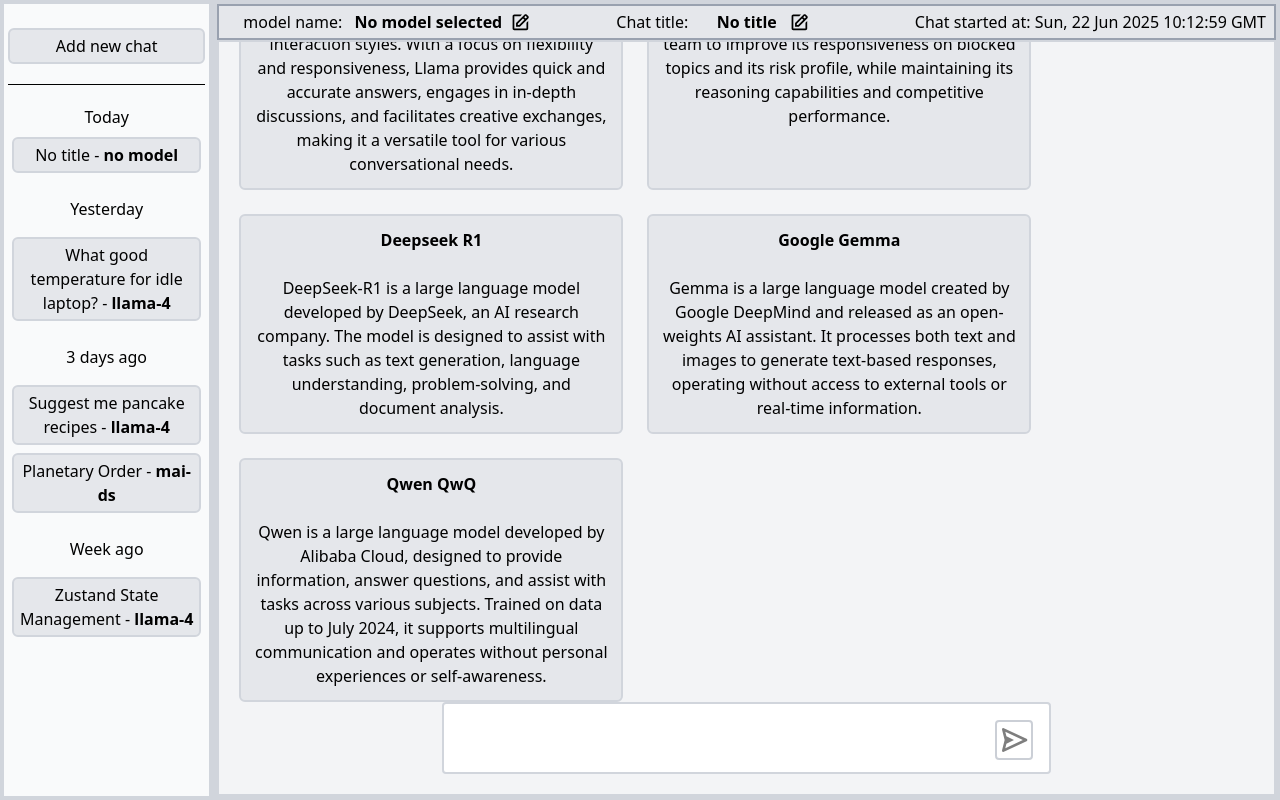
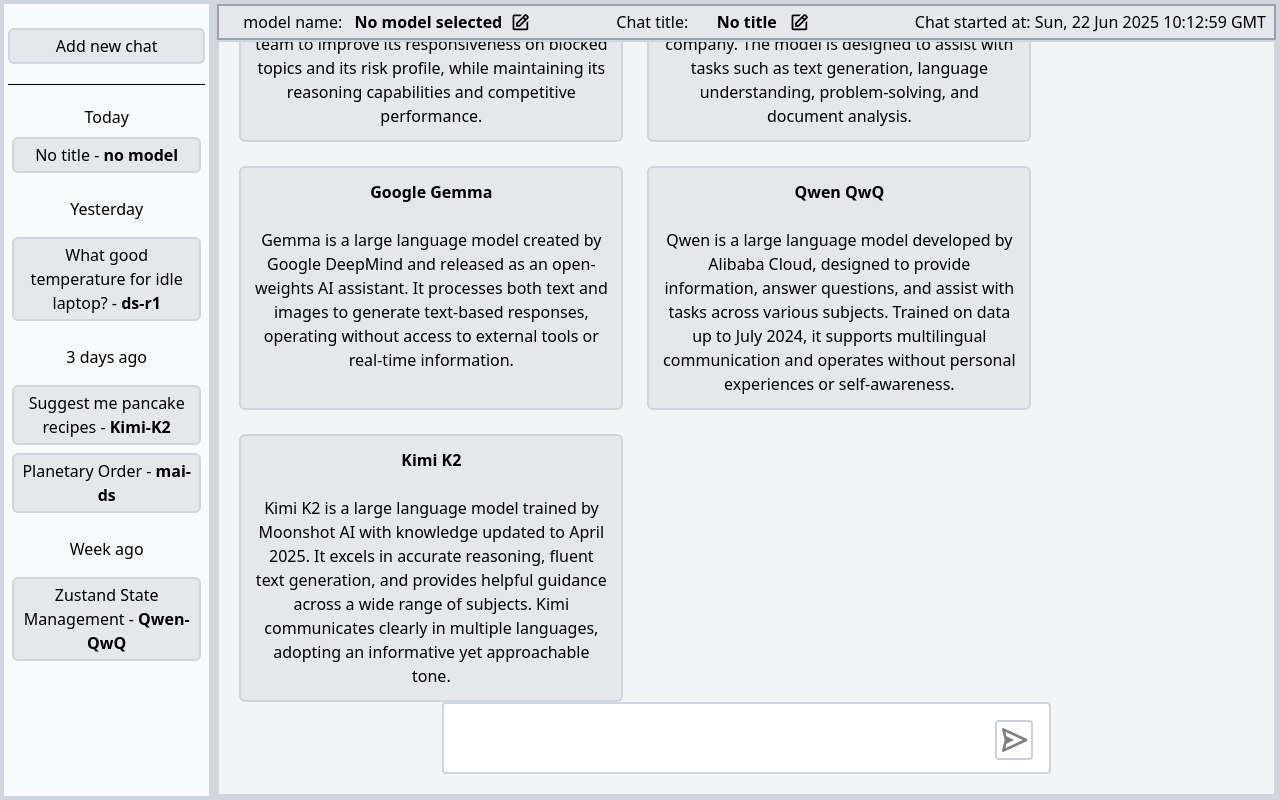
Before and after one commit to BMike903/LLM-front, a React (Vite) app: page / in a window 1280 px wide. Built offline with nearby package versions, Linux system fonts and the light colour scheme.

Commit message:
changed model, llama charged payment

```diff
--- a/src/constants/models.ts
+++ b/src/constants/models.ts
@@ -1,12 +1,12 @@
 import { ModelsList } from "../types/models";
 
 export const models: ModelsList = {
-  "llama-4": {
+  /* "llama-4": {
     name: "LLAMA-4 SCOUT",
     APIName: "meta-llama/llama-4-scout:free",
     description:
       "Llama is a Meta-designed conversational model that adapts to a wide range of interaction styles. With a focus on flexibility and responsiveness, Llama provides quick and accurate answers, engages in in-depth discussions, and facilitates creative exchanges, making it a versatile tool for various conversational needs.",
-  },
+  }, */
   "mai-ds": {
     name: "Microsoft AI DS-R1",
     APIName: "microsoft/mai-ds-r1:free",
@@ -31,4 +31,10 @@ export const models: ModelsList = {
     description:
       "Qwen is a large language model developed by Alibaba Cloud, designed to provide information, answer questions, and assist with tasks across various subjects. Trained on data up to July 2024, it supports multilingual communication and operates without personal experiences or self-awareness.",
   },
+  "Kimi-K2": {
+    name: "Kimi K2",
+    APIName: "moonshotai/kimi-k2:free",
+    description:
+      "Kimi K2 is a large language model trained by Moonshot AI with knowledge updated to April 2025. It excels in accurate reasoning, fluent text generation, and provides helpful guidance across a wide range of subjects. Kimi communicates clearly in multiple languages, adopting an informative yet approachable tone.",
+  },
 } as const;
--- a/src/store/store.ts
+++ b/src/store/store.ts
@@ -56,7 +56,7 @@ const useChatsStore = create<StoreState>()(
           },
           "fuhlDw1udJPnvznJB7tzN": {
             status: "idle",
-            modelKey: "llama-4",
+            modelKey: "Qwen-QwQ",
             startDate: getRandomTimeFromPastDays(15).toISOString(),
             messages: [...zustandChatMessages],
             draftMessage: "",
@@ -67,7 +67,7 @@ const useChatsStore = create<StoreState>()(
           },
           "fV3CTpvaQfWfHIjMxfzUo": {
             status: "idle",
-            modelKey: "llama-4",
+            modelKey: "Kimi-K2",
             startDate: getRandomTimeFromPastDays(2).toISOString(),
             messages: [...pancakeChatMessages],
             draftMessage: "",
@@ -78,7 +78,7 @@ const useChatsStore = create<StoreState>()(
           },
           "8BNMAhGSD5ulJUdgXdyZB": {
             status: "idle",
-            modelKey: "llama-4",
+            modelKey: "ds-r1",
             startDate: getRandomTimeFromPastDays(1).toISOString(),
             messages: [...laptopChatMessages],
             draftMessage: "",
```
